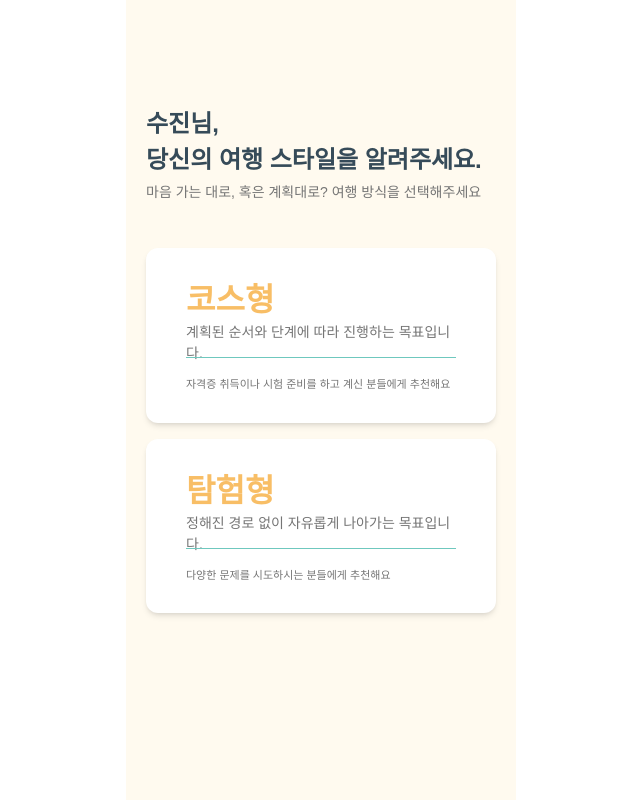
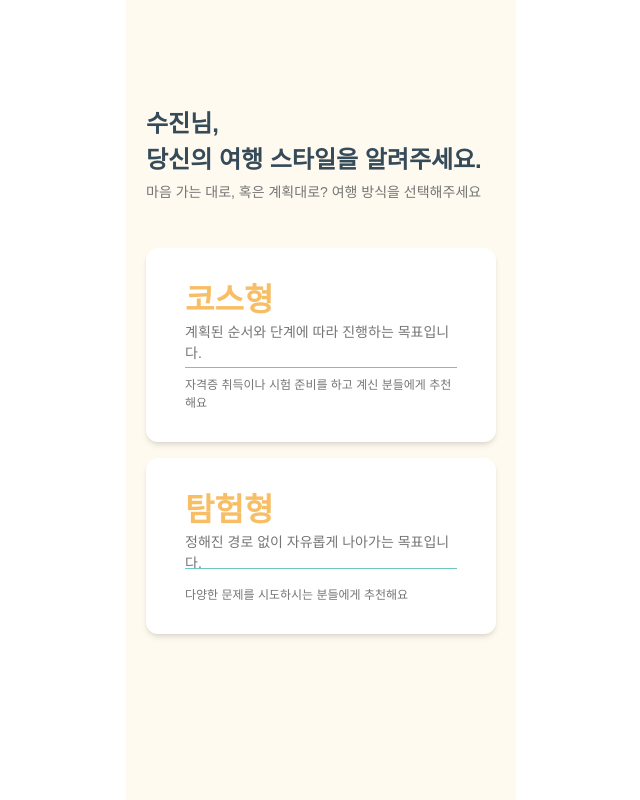
Before and after one commit to ccconac/JECT-4-client, a React (Vite) app: page /setGoalType in a window 1280 px wide. Shown: the whole page, without its empty margins (319-959 px from the left). Built offline with nearby package versions, Linux system fonts and the light colour scheme; a web font is replaced by a local one.

Commit message:
design: 카드 여백 및 텍스트 사이즈 조정

```diff
--- a/dev-dist/sw.js
+++ b/dev-dist/sw.js
@@ -82,7 +82,7 @@ define(['./workbox-54d0af47'], (function (workbox) { 'use strict';
     "revision": "3ca0b8505b4bec776b69afdba2768812"
   }, {
     "url": "index.html",
-    "revision": "0.bql6pbk31h"
+    "revision": "0.lrru1ega8l"
   }], {});
   workbox.cleanupOutdatedCaches();
   workbox.registerRoute(new workbox.NavigationRoute(workbox.createHandlerBoundToURL("index.html"), {
--- a/src/pages/setup/setTravelGoal/setTravelType/TravelTypeCard.tsx
+++ b/src/pages/setup/setTravelGoal/setTravelType/TravelTypeCard.tsx
@@ -9,13 +9,12 @@ type TravelTypeCardProps = {
 const TravelTypeCard = ({ title, description, recommend }: TravelTypeCardProps) => {
     // name 에 따라 title color 조건부 렌더링
     return (
-        <section className="rounded-xl bg-white px-10 py-7.5 shadow-md">
+        <section className="rounded-xl bg-white px-[39px] py-7.5 shadow-md">
             <h3 className="text-point2 text-display">{title}</h3>
             <p className="relative flex flex-col gap-3">
                 <span className="text-text-min text-[14px]">{description}</span>
                 <hr className="border-primary absolute top-1/2 right-0 left-0 border-0 border-t-[0.3px] border-solid" />
-                {/* 텍스트 오버플로우 방지 : text-[11px] 조정 */}
-                <span className="text-text-min text-[11px]">{recommend}</span>
+                <span className="text-text-min text-[12px]">{recommend}</span>
             </p>
         </section>
     );
```
